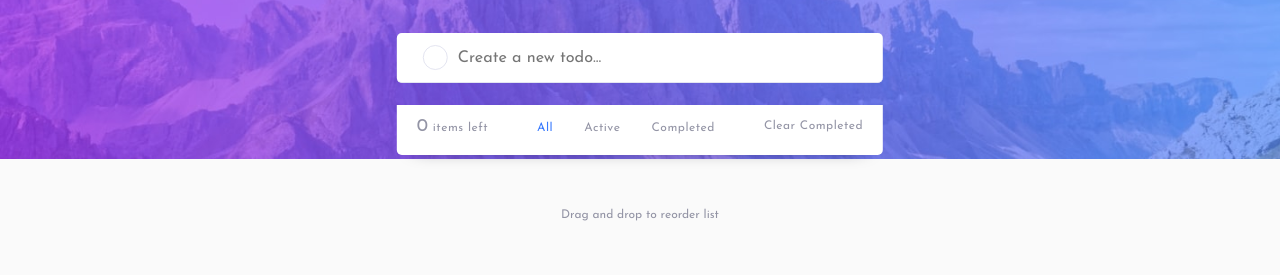
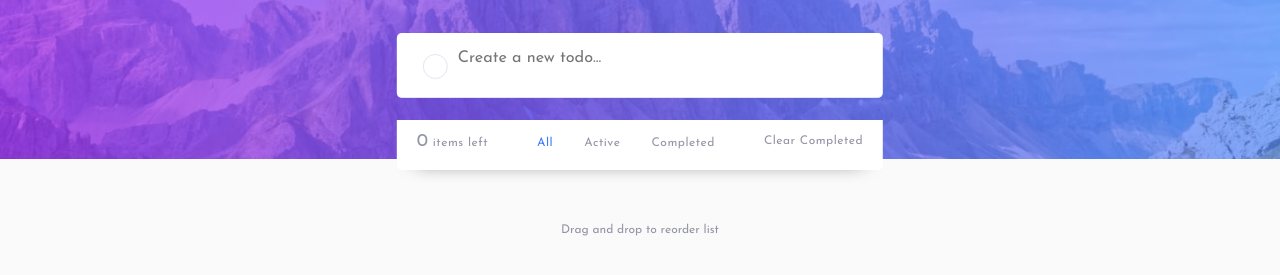
Before and after one commit to lizzencamelo/classic-todo-app-using-HTML-CSS-vanilla-JS, a plain HTML site: page index.html in a window 1280 px wide. Shown: the part 111-386 px from the top of the page. Drawn offline with Linux system fonts and the light colour scheme.

Commit message:
Update style.css

```diff
--- a/styles/style.css
+++ b/styles/style.css
@@ -303,8 +303,11 @@ ul li:hover .delete {
     .to-do-input-field, .to-do-text {
         font-size: 0.9rem;
     }
-    ul li {
+    ul li, .to-do {
         height: 65px;
+    }
+    .to-do span{
+        top:21px;
     }
     .nav-items.mobile {
         display: none;
```
